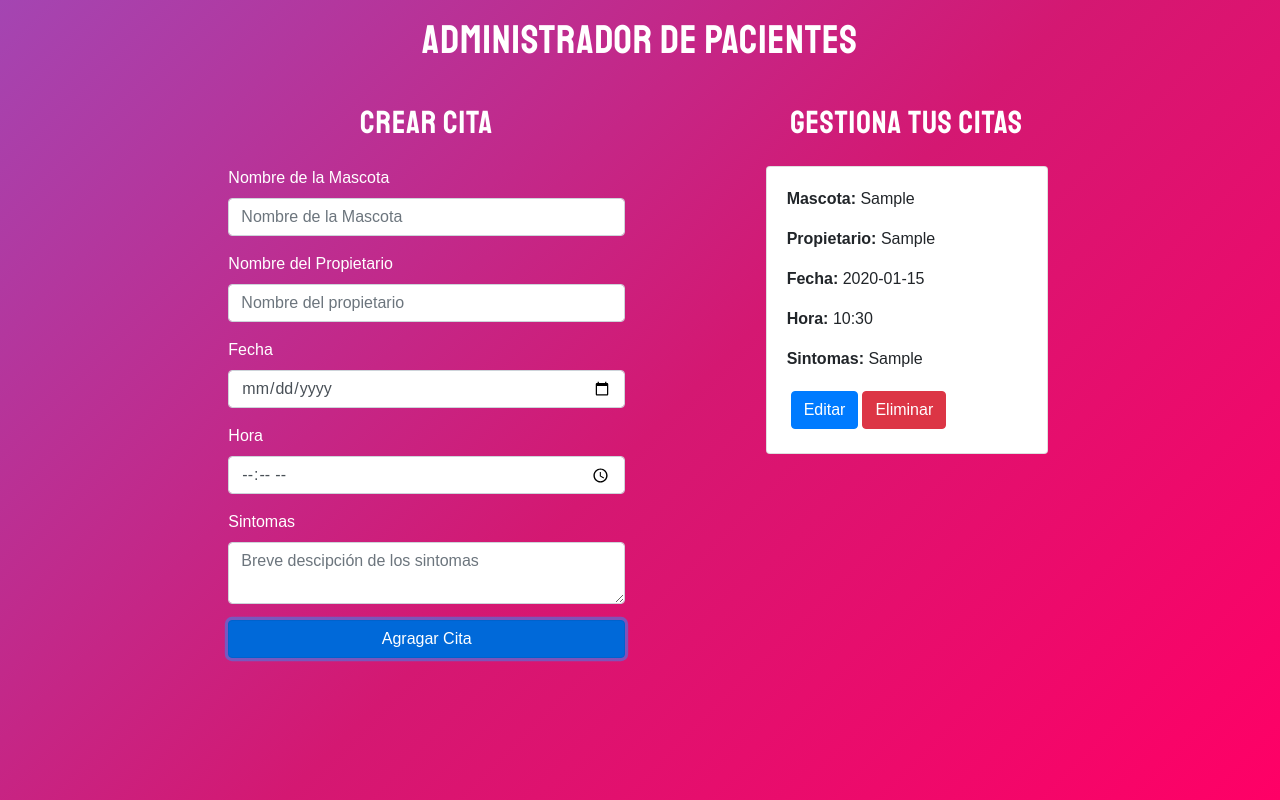
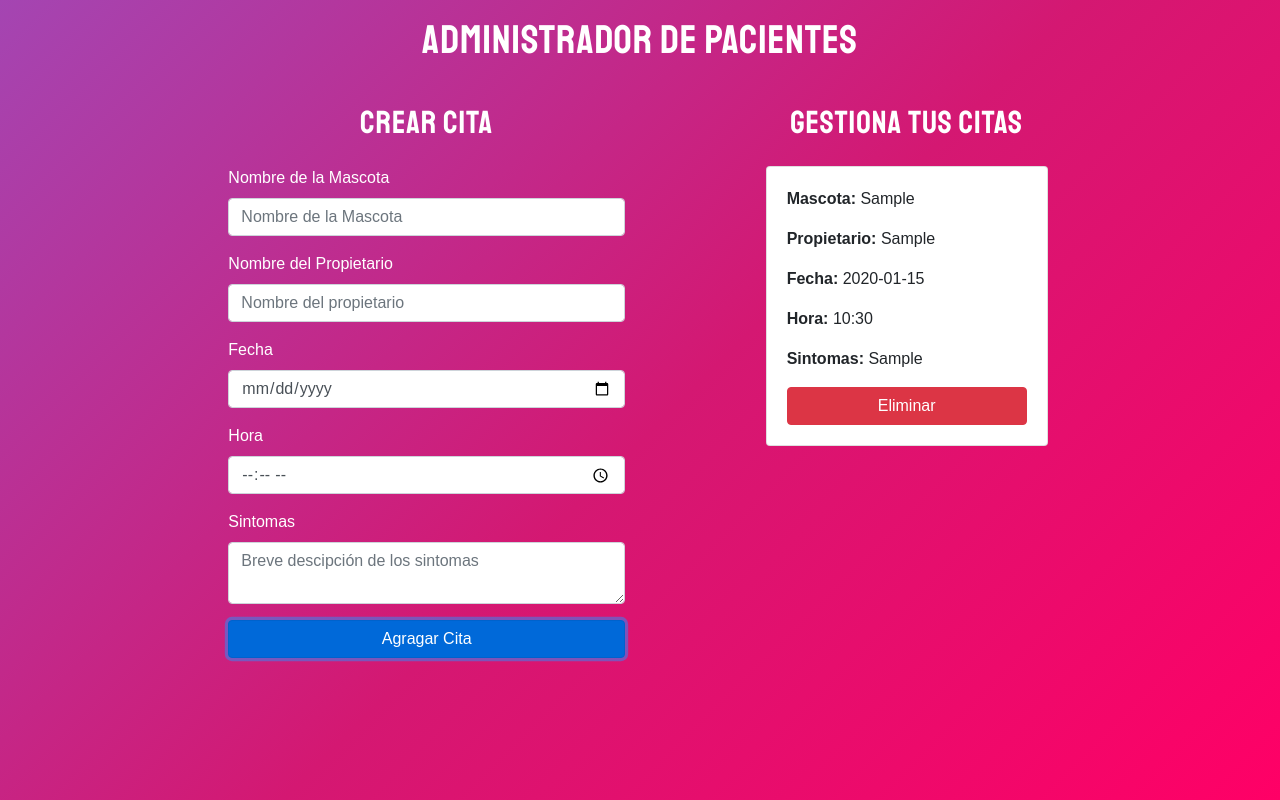
Before and after one commit to Andres-Ospina90/appointmentApp, a React (Create React App) app: page / in a window 1280 px wide. Both pictures are taken after typing "Sample", "Sample", "2020-01-15", "10:30", "Sample" into the empty fields and a click on the button "Agragar Cita". Built offline with nearby package versions, Linux system fonts and the light colour scheme.

Commit message:
appointments list saved in the localStorage

```diff
--- a/src/App.js
+++ b/src/App.js
@@ -6,7 +6,22 @@ import AppointmentCard from './components/AppointmentCard';
 function App() {
 	// Arreglo de citas
 
-	const [citas, setCitas] = useState([]);
+	let citasIniciales = JSON.parse(localStorage.getItem('citas'));
+
+	if (!citasIniciales) {
+		citasIniciales = [];
+	}
+
+	const [citas, setCitas] = useState(citasIniciales);
+
+	useEffect(() => {
+		if (citasIniciales) {
+			localStorage.setItem('citas', JSON.stringify(citas));
+		} else {
+			localStorage.setItem('citas', JSON.stringify([]));
+		}
+		// eslint-disable-next-line react-hooks/exhaustive-deps
+	}, [citas]);
 
 	const handleAppointments = (cita) => {
 		Object.keys(cita).map((key) => (cita[key] = cita[key].trim()));
@@ -18,10 +33,6 @@ function App() {
 		const newCitas = citas.filter((cita) => cita.id !== id);
 		setCitas(newCitas);
 	};
-
-	useEffect(() => {
-		console.log(citas);
-	}, [citas]);
 
 	return (
 		<Fragment>
--- a/src/components/AppointmentCard/view.js
+++ b/src/components/AppointmentCard/view.js
@@ -1,6 +1,6 @@
 import React, {Fragment} from 'react';
 
-function AppointmentList({cita, deleteAppointment}) {
+function AppointmentList({cita, deleteAppointment, editAppointment}) {
 	return (
 		<Fragment>
 			<div className='card m-1'>
@@ -26,9 +26,8 @@ function AppointmentList({cita, deleteAppointment}) {
 						{cita.symptoms}
 					</p>
 
-					<button className='btn btn-primary m-1'>Editar</button>
 					<button
-						className='btn btn-danger'
+						className='btn btn-danger btn-block'
 						onClick={() => deleteAppointment(cita.id)}
 					>
 						Eliminar
```
